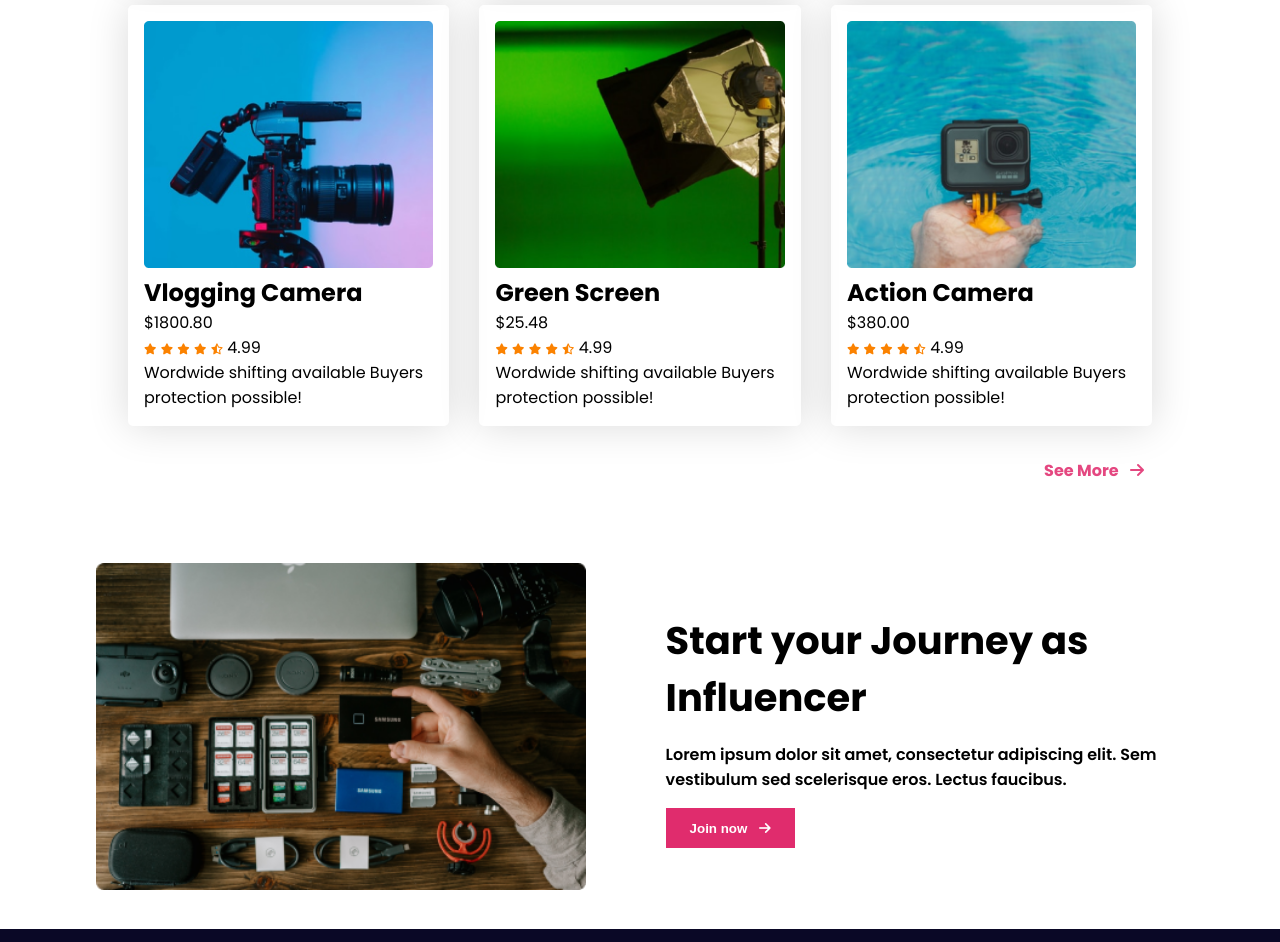
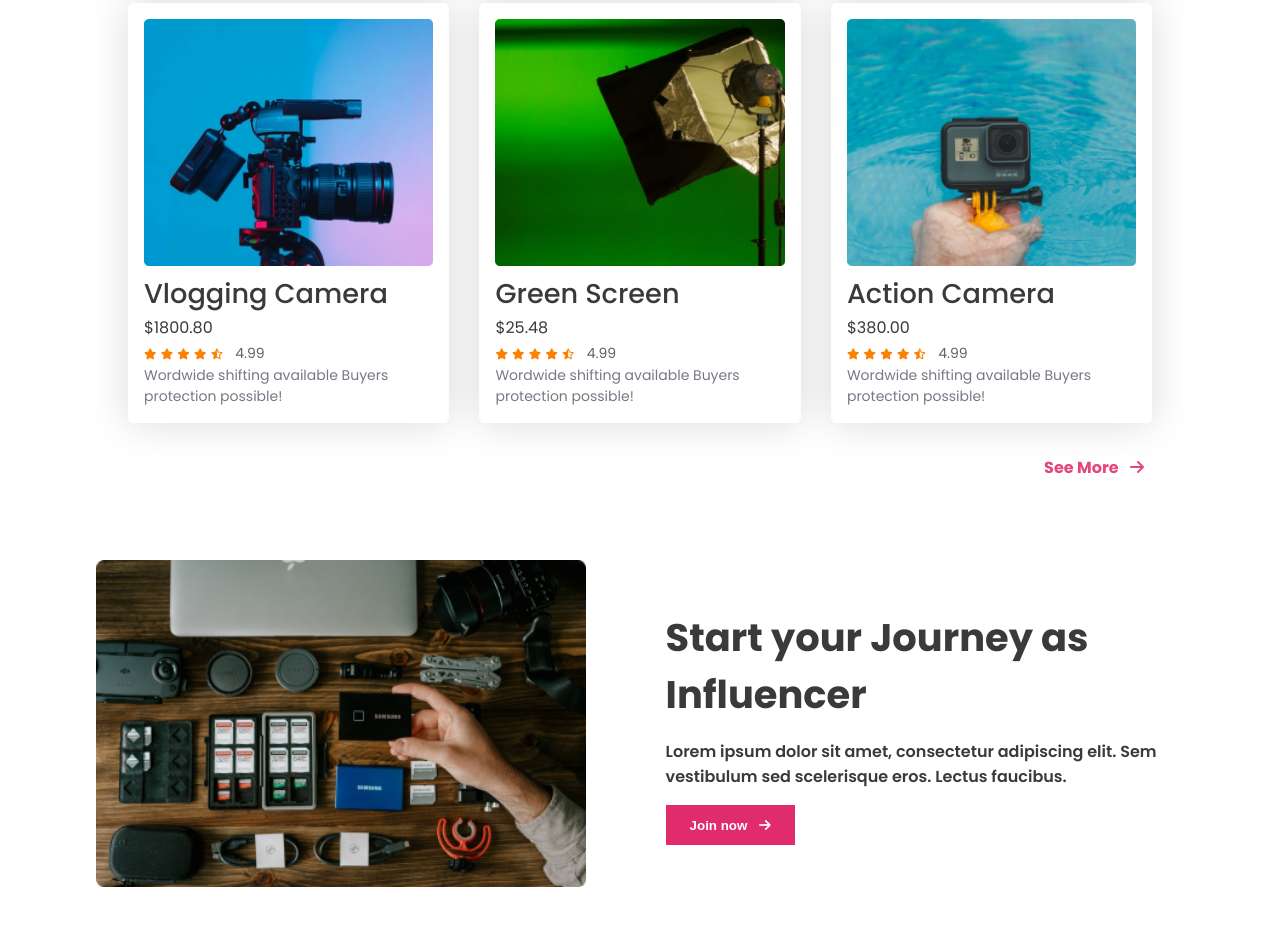
Before and after one commit to coder-showkat/influencer-gear, a plain HTML site: page index.html in a window 1280 px wide. Shown: the part 1858-2800 px from the top of the page. Drawn offline with Linux system fonts and the light colour scheme.

Commit message:
fix position

```diff
--- a/index.html
+++ b/index.html
@@ -195,7 +195,7 @@
         </div>
     </div>
 
-    <a href="" class="more">See More <i class="fa-solid fa-arrow-right"></i></a>
+    <p class="more"><a href="">See More <i class="fa-solid fa-arrow-right"></i></a></p>
 </section>
 
 <!-- Featured Section -->
--- a/styles/style.css
+++ b/styles/style.css
@@ -9,6 +9,7 @@
 
 body {
     font-family: 'Poppins', sans-serif;
+    color: #3A3A3A;
 }
 
 /* Header Section */
@@ -52,6 +53,7 @@ nav ul li a {
     align-items: center;
     padding: 5rem 0;
     gap: 5rem;
+    color: #3A3A3A;
 }
 
 .left,
@@ -147,24 +149,42 @@ nav ul li a {
     width: 100%;
 }
 
+.card-name {
+    font-size: 1.7rem;
+    font-weight: 500;
+}
+
 .fa-star,
 .fa-star-half-o {
     color: #FB8200;
     font-size: 11px;
 }
 
+.rating span {
+    font-size: 14px;
+    margin-left: 0.5rem;
+    color: #5E6366;
+}
+
+.card-description {
+    color: #787885;
+    font-size: 14px;
+}
+
 .collection .more {
-    display: block;
-    text-decoration: none;
-    color: #E02C6DDE;
-    font-weight: 700;
     text-align: right;
     margin-right: 2.5rem;
 }
 
+.collection .more a {
+    text-decoration: none;
+    color: #E02C6DDE;
+    font-weight: 700;
+}
+
 .featured {
     padding: 1rem 0;
-    margin-bottom: 1rem;
+    margin-bottom: 2rem;
 }
 
 .featured-title {
```
